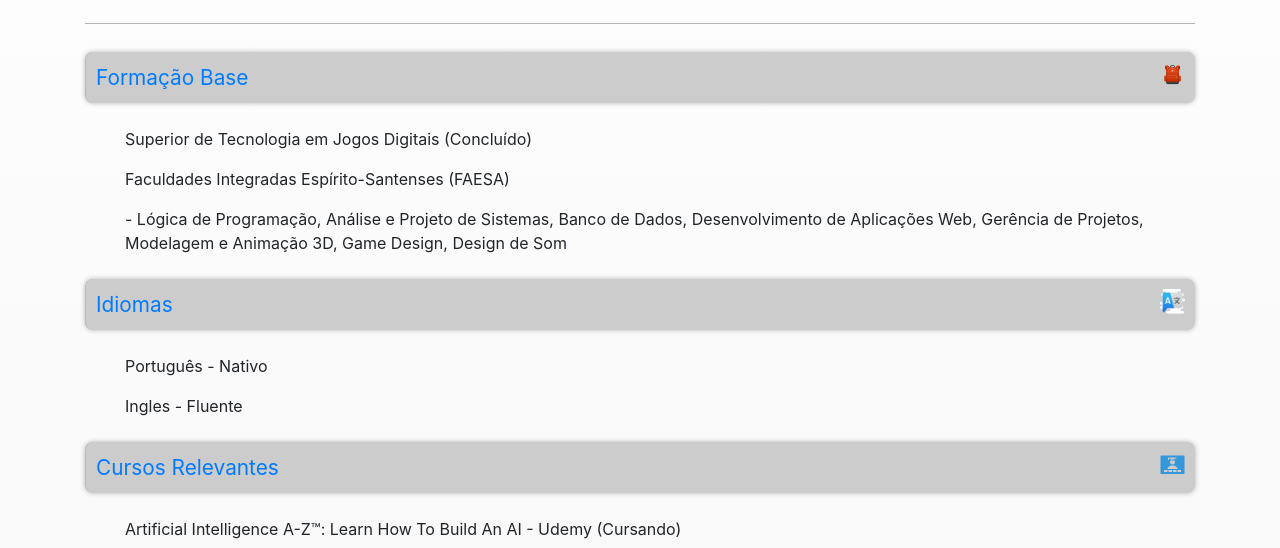
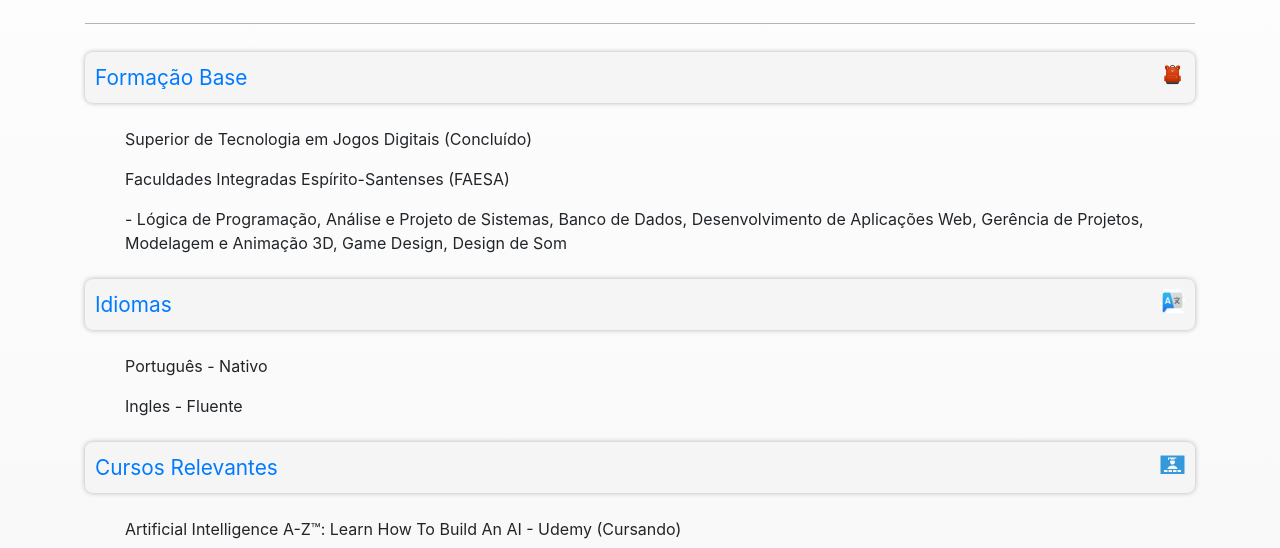
Before and after one commit to pedrovanzo/cv, a plain HTML site: page index.html in a window 1280 px wide. Shown: the part 252-800 px from the top of the page. Drawn offline with nearby package versions, Linux system fonts and the light colour scheme.

Commit message:
Update style.css

```diff
--- a/style.css
+++ b/style.css
@@ -14,9 +14,9 @@ body{
     /* font-family: 'Ubuntu', sans-serif; */
     font-family: -apple-system, BlinkMacSystemFont, 'Segoe UI', Roboto, Oxygen, Ubuntu, Cantarell, 'Open Sans', 'Helvetica Neue', sans-serif;
     font-size: 1.3em;
-    border-left: 1px solid #bbb;
+/*     border-left: 1px solid #bbb; */
     /* background-color: #eee; */
-    background-color: #ccc;
+    background-color: #f5f5f5;
     color: #007bff;
     padding: 10px;
     border-radius: 8px;
```
